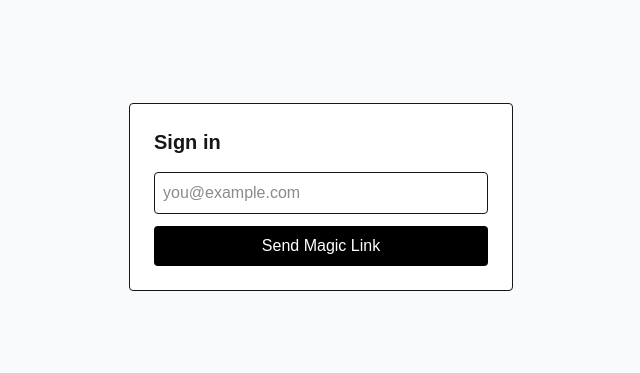
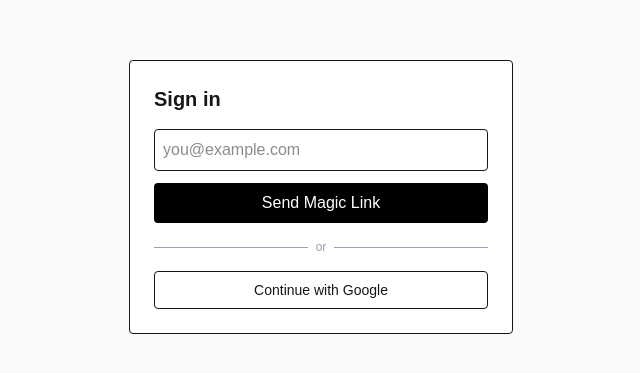
Before and after one commit to tejasv-06/catalogue-saas, a Next.js app: page /login in a window 1280 px wide. Shown: the part 203-576 px from the top of the page, without its empty margins (319-959 px from the left). Built offline with nearby package versions, Linux system fonts and the light colour scheme.

Commit message:
Add Google OAuth button, fix magic link PKCE flow

```diff
--- a/app/auth/confirm/route.ts
+++ b/app/auth/confirm/route.ts
@@ -1,16 +1,14 @@
-import { type EmailOtpType } from '@supabase/supabase-js'
 import { NextResponse, type NextRequest } from 'next/server'
 import { createClient } from '@/lib/supabase/server'
 
 export async function GET(request: NextRequest) {
   const { searchParams } = new URL(request.url)
-  const token_hash = searchParams.get('token_hash')
-  const type = searchParams.get('type') as EmailOtpType | null
+  const code = searchParams.get('code')
   const next = searchParams.get('next') ?? '/workspace'
 
-  if (token_hash && type) {
+  if (code) {
     const supabase = await createClient()
-    const { error } = await supabase.auth.verifyOtp({ type, token_hash })
+    const { error } = await supabase.auth.exchangeCodeForSession(code)
     if (!error) {
       return NextResponse.redirect(new URL(next, request.url))
     }
--- a/app/login/page.tsx
+++ b/app/login/page.tsx
@@ -1,6 +1,6 @@
 'use client'
 
-import { Suspense, useState, type FormEvent } from 'react'
+import { Suspense, useState, type SubmitEvent } from 'react'
 import { useSearchParams } from 'next/navigation'
 import { createClient } from '@/lib/supabase/client'
 
@@ -13,7 +13,7 @@ function LoginForm() {
   const [sent, setSent] = useState(false)
   const [error, setError] = useState<string | null>(null)
 
-  async function handleSendMagicLink(e: FormEvent) {
+  async function handleSendMagicLink(e: SubmitEvent) {
     e.preventDefault()
     setSending(true)
     setError(null)
@@ -22,7 +22,7 @@ function LoginForm() {
     const { error } = await supabase.auth.signInWithOtp({
       email,
       options: {
-        emailRedirectTo: `${window.location.origin}/auth/confirm`
+        emailRedirectTo: `${window.location.origin}/auth/confirm?next=/workspace`
       }
     })
 
@@ -34,6 +34,20 @@ function LoginForm() {
     }
 
     setSent(true)
+  }
+
+  async function handleGoogleSignIn() {
+    setError(null)
+    const supabase = createClient()
+    const { error } = await supabase.auth.signInWithOAuth({
+      provider: 'google',
+      options: {
+        redirectTo: `${window.location.origin}/auth/confirm?next=/workspace`
+      }
+    })
+    if (error) {
+      setError(error.message)
+    }
   }
 
   return (
@@ -66,6 +80,16 @@ function LoginForm() {
           {error && <p className="text-sm text-red-600">{error}</p>}
         </form>
       )}
+
+      <div className="flex items-center gap-2 text-xs text-gray-400">
+        <div className="flex-1 border-t" />
+        or
+        <div className="flex-1 border-t" />
+      </div>
+
+      <button onClick={handleGoogleSignIn} className="border p-2 rounded text-sm">
+        Continue with Google
+      </button>
     </div>
   )
 }
--- /dev/null
+++ b/client_secret_687276413673-jjna0gr4hkcq73nfl3ct1d0ffg7jml97.apps.googleusercontent.com.json
@@ -0,0 +1,8 @@
+{"web":{"client_id":"687276413673-jjna0gr4hkcq73nfl3ct1d0ffg7jml97.apps.googleusercontent.com",
+"project_id":"catalogue-saas",
+"auth_uri":"https://accounts.google.com/o/oauth2/auth",
+"token_uri":"https://oauth2.googleapis.com/token",
+"auth_provider_x509_cert_url":"https://www.googleapis.com/oauth2/v1/certs",
+"client_secret":"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",
+"redirect_uris":["https://adkpqenpvsahiwewlipw.supabase.co/auth/v1/callback"],
+"javascript_origins":["https://tejasvorigins.com","https://www.tejasvorigins.com","https://catalogue-saas-ivory.vercel.app"]}}
```
